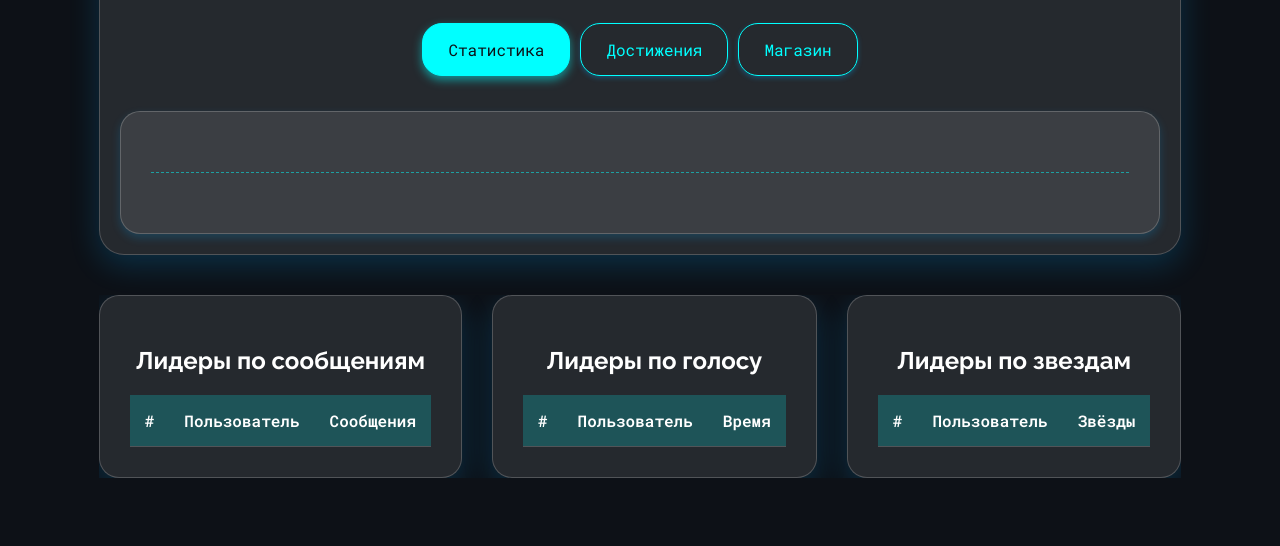
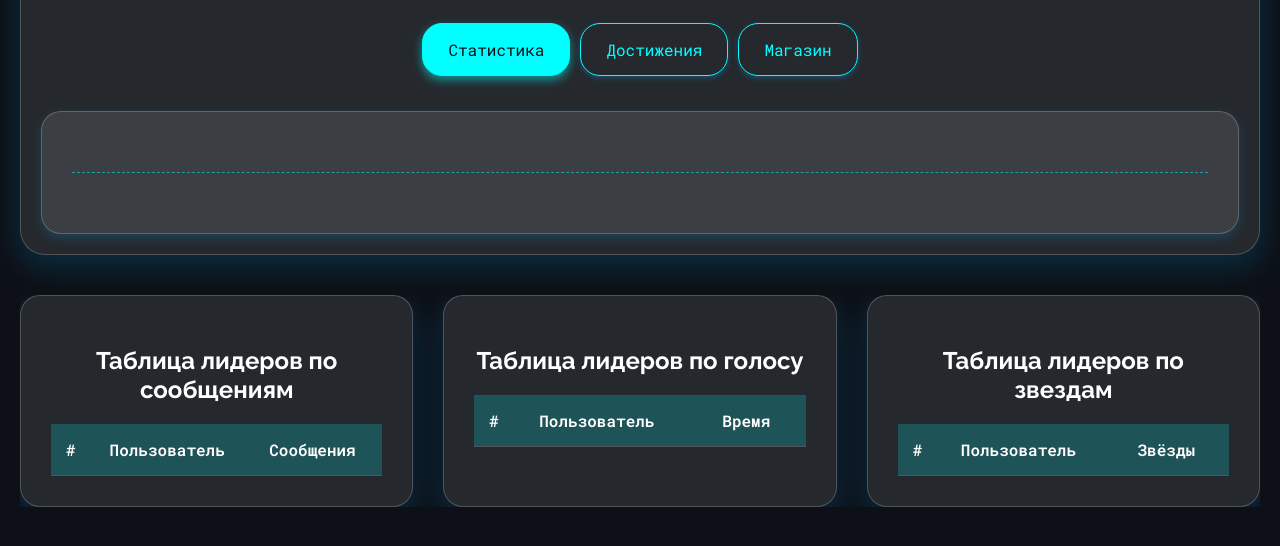
Before and after one commit to nerkean/zeynbot3, a website: page index.html in a window 1280 px wide. Shown: the part 302-848 px from the top of the page. Drawn offline with nearby package versions, Linux system fonts and the light colour scheme; no server answers.

Commit message:
Update index.html

```diff
--- a/index.html
+++ b/index.html
@@ -8,11 +8,11 @@
     <link rel="stylesheet" href="style.css">
     <link rel="icon" type="image/png" href="https://www.pngkey.com/png/full/235-2350076_gmw-host-clipart-library-people-icon-png-white.png">
     <script src="https://cdn.jsdelivr.net/npm/chart.js/dist/chart.umd.js"></script>
+    <link rel="preload" href="https://fonts.googleapis.com/css2?family=Raleway:wght@400;700&family=Roboto+Mono:wght@400;600&display=swap" as="style" onload="this.onload=null;this.rel='stylesheet'">
+<noscript><link rel="stylesheet" href="https://fonts.googleapis.com/css2?family=Raleway:wght@400;700&family=Roboto+Mono:wght@400;600&display=swap"></noscript>
     <script>
         const { Chart, LineController, CategoryScale, LinearScale, PointElement, LineElement, Filler, Legend } = window.Chart;
     </script>
-<link rel="preload" href="https://fonts.googleapis.com/css2?family=Raleway:wght@400;700&family=Roboto+Mono:wght@400;600&display=swap" as="style" onload="this.onload=null;this.rel='stylesheet'">
-<noscript><link rel="stylesheet" href="https://fonts.googleapis.com/css2?family=Raleway:wght@400;700&family=Roboto+Mono:wght@400;600&display=swap"></noscript>
 </head>
 <body>
     <div id="particles-js"></div>
@@ -55,7 +55,7 @@
 
         <div class="leaderboards-container">
             <div class="leaderboard-messages">
-                <h2>Лидеры по сообщениям</h2>
+                <h2>Таблица лидеров по сообщениям</h2>
                 <table class="leaderboard-table" id="messages-leaderboard">
                     <thead>
                         <tr>
@@ -69,7 +69,7 @@
                 </table>
             </div>
             <div class="leaderboard-voice">
-                <h2>Лидеры по голосу</h2>
+                <h2>Таблица лидеров по голосу</h2>
                 <table class="leaderboard-table" id="voice-leaderboard">
                     <thead>
                         <tr>
@@ -83,7 +83,7 @@
                 </table>
             </div>
             <div class="leaderboard-stars">
-                <h2>Лидеры по звездам</h2>
+                <h2>Таблица лидеров по звездам</h2>
                 <table class="leaderboard-table" id="stars-leaderboard">
                     <thead>
                         <tr>
```
